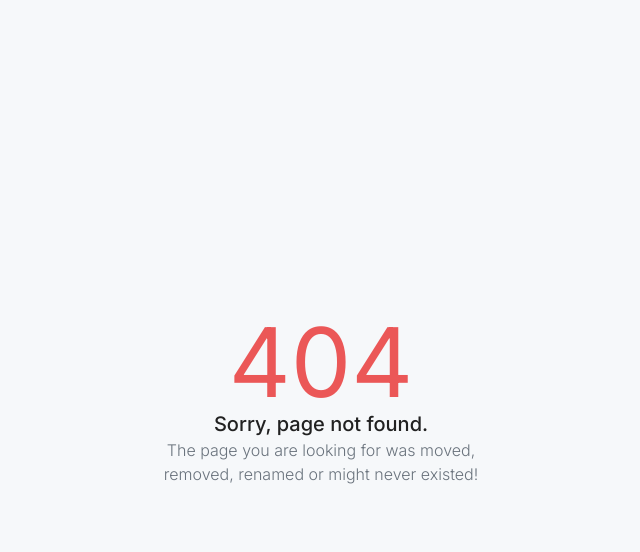
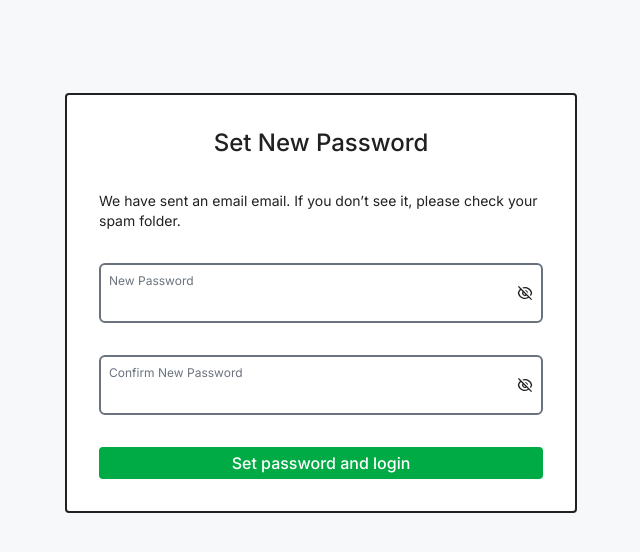
Before and after one commit to suhaasya/skillvalley-team7, a React (Create React App) app in the folder client/: page /reset-password in a window 1280 px wide. Before the commit this address had no page. Shown: the top 552 px of the page, without its empty margins (319-959 px from the left). Built offline with nearby package versions, Linux system fonts and the light colour scheme.

Commit message:
Added Reset Password With Mail Function removed node modules from root created useLocation hook Created ForgotPassword.jsx ResetPassword.jsx updated LoginPage.jsx SignupPage.jsx

```diff
--- a/client/src/App.js
+++ b/client/src/App.js
@@ -12,6 +12,8 @@ import PageDoesNotExit from "./pages/PageDoesNotExit";
 import PrivateRoute from "./components/PrivateRoute";
 import { ToastContainer } from "react-toastify";
 import "react-toastify/dist/ReactToastify.css";
+import ForgotPassword from "./pages/ForgotPassword";
+import ResetPassword from "./pages/ResetPassword";
 
 function App() {
   return (
@@ -40,13 +42,15 @@ function App() {
               <Route path="/settings" element={<SettingsPage />} />
             </Route>
             <Route path="/login" element={<LoginPage />} />
+            <Route path="/forgot-password" element={<ForgotPassword />} />
+            <Route path="/reset-password" element={<ResetPassword />} />
             <Route path="/signup" element={<SignupPage />} />
             <Route path="/welcome" element={<WelcomePage />} />
             <Route path="/*" element={<PageDoesNotExit />} />
           </Routes>
         </div>
       </Router>
-      <ToastContainer autoClose={1000} />
+      <ToastContainer autoClose={1000} position="bottom-center" />
     </>
   );
 }
--- a/client/src/components/Input.jsx
+++ b/client/src/components/Input.jsx
@@ -15,7 +15,7 @@ export default function Input({
 
   return type === "password" ? (
     <div className="border-2 border-solid p-2  rounded-md border-gray flex items-center justify-between bg-white">
-      <div>
+      <div className="w-full">
         <p className="text-xs text-gray">
           {label}
           {required && <span className="text-red"> *</span>}
--- /dev/null
+++ b/client/src/hooks/useQuery.js
@@ -0,0 +1,6 @@
+import { useLocation } from "react-router-dom";
+
+export default function useQuery() {
+  const location = useLocation();
+  return new URLSearchParams(location.search);
+}
--- /dev/null
+++ b/client/src/pages/ForgotPassword.jsx
@@ -0,0 +1,53 @@
+import { getAuth, sendPasswordResetEmail } from "firebase/auth";
+import React from "react";
+import { useState } from "react";
+import { Link } from "react-router-dom";
+import { toast } from "react-toastify";
+import Button from "../components/Button";
+import FormContainer from "../components/FormContainer";
+import Input from "../components/Input";
+
+export default function ForgotPassword() {
+  const [email, setEmail] = useState("");
+  const auth = getAuth();
+  function handleChange(e) {
+    setEmail(e.target.value);
+  }
+  function sendMail(e) {
+    e.preventDefault();
+
+    sendPasswordResetEmail(auth, email)
+      .then((res) => {
+        toast.success("Password reset email sent! Please check.");
+        setEmail("");
+      })
+      .catch((error) => {
+        toast.error(error.message);
+        setEmail("");
+      });
+  }
+  return (
+    <FormContainer onSubmit={sendMail}>
+      <h3 className="text-2xl font-medium text-center">Forgot Password</h3>
+      <p className="text-sm">
+        We will send an email. If you don’t see it, please check your spam
+        folder.
+      </p>
+      <Input label="Email" name="email" value={email} onChange={handleChange} />
+
+      <div className="flex justify-between mt-4">
+        <Link to="/login">
+          <p>
+            Remember password?{" "}
+            <span className="text-green hover:underline cursor-pointer">
+              Log in
+            </span>
+          </p>
+        </Link>
+        <Button type="success" size="medium">
+          Continue
+        </Button>
+      </div>
+    </FormContainer>
+  );
+}
--- a/client/src/pages/LoginPage.jsx
+++ b/client/src/pages/LoginPage.jsx
@@ -97,7 +97,11 @@ export default function LoginPage() {
         type="password"
       />
       <div className="flex justify-between mt-4">
-        <p>Forgot Password</p>
+        <Link to="/forgot-password">
+          <span className="text-green hover:underline cursor-pointer">
+            Forgot Password
+          </span>
+        </Link>
         <Button type="success" size="medium">
           Login
         </Button>
@@ -105,7 +109,9 @@ export default function LoginPage() {
       <p className="text-center">
         Don’t have an account?{" "}
         <Link to={"/signup"}>
-          <span className="text-green">SignUp</span>
+          <span className="text-green hover:underline cursor-pointer">
+            SignUp
+          </span>
         </Link>
       </p>
     </FormContainer>
--- /dev/null
+++ b/client/src/pages/ResetPassword.jsx
@@ -0,0 +1,67 @@
+import { confirmPasswordReset, getAuth } from "firebase/auth";
+import React from "react";
+import { useState } from "react";
+import { useNavigate } from "react-router-dom";
+import { toast } from "react-toastify";
+import Button from "../components/Button";
+import FormContainer from "../components/FormContainer";
+import Input from "../components/Input";
+import useQuery from "../hooks/useQuery";
+
+export default function ResetPassword() {
+  const auth = getAuth();
+  const query = useQuery();
+  const navigate = useNavigate();
+
+  const [password, setPassword] = useState({
+    newPassword: "",
+    confirmNewPassword: "",
+  });
+
+  function handleChange(e) {
+    const { name, value } = e.target;
+    setPassword((prev) => ({ ...prev, [name]: value }));
+  }
+
+  function resetPassword(e) {
+    e.preventDefault();
+    const oobCode = query.get("oobCode");
+
+    if (password.newPassword === password.confirmNewPassword) {
+      confirmPasswordReset(auth, oobCode, password.newPassword);
+      toast.success("Password reset successfully");
+      navigate("/login");
+    } else {
+      toast.error("Passwords doesnt Match");
+    }
+  }
+
+  return (
+    <div>
+      <FormContainer onSubmit={resetPassword}>
+        <h3 className="text-2xl font-medium text-center">Set New Password</h3>
+        <p className="text-sm">
+          We have sent an email email. If you don’t see it, please check your
+          spam folder.
+        </p>
+        <Input
+          type={"password"}
+          label={"New Password"}
+          name={"newPassword"}
+          value={password.newPassword}
+          onChange={handleChange}
+        />
+        <Input
+          type={"password"}
+          label={"Confirm New Password"}
+          name={"confirmNewPassword"}
+          value={password.confirmNewPassword}
+          onChange={handleChange}
+        />
+        <Button type="success" size="medium">
+          Set password and login
+        </Button>
+      </FormContainer>
+    </div>
+  );
+}
--- a/client/src/pages/SignupPage.jsx
+++ b/client/src/pages/SignupPage.jsx
@@ -45,8 +45,6 @@ export default function SignupPage() {
   function onSubmit(e) {
     e.preventDefault();
 
-    setSignupData({ email: "", password: "" });
-
     createUserWithEmailAndPassword(auth, signupData.email, signupData.password)
       .then((userCredential) => {
         navigate("/welcome");
@@ -54,6 +52,8 @@ export default function SignupPage() {
       .catch((error) => {
         toast.error(error.message);
       });
+
+    setSignupData({ email: "", password: "" });
   }
 
   function signWithGoogle() {
@@ -103,7 +103,9 @@ export default function SignupPage() {
       <p className="text-center">
         Already have an Account?{" "}
         <Link to={"/login"}>
-          <span className="text-green">Login</span>
+          <span className="text-green hover:underline cursor-pointer">
+            Login
+          </span>
         </Link>
       </p>
     </FormContainer>
```
